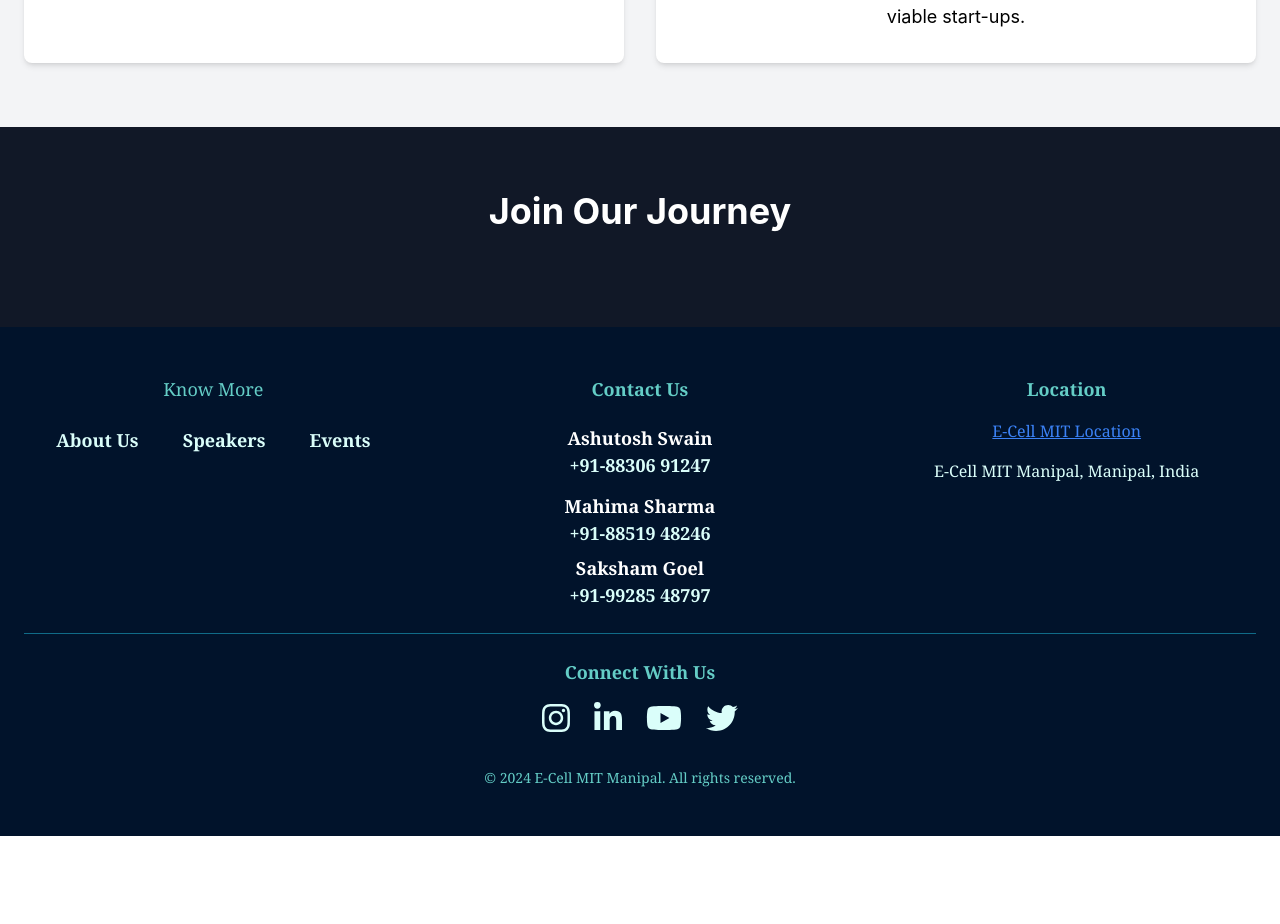
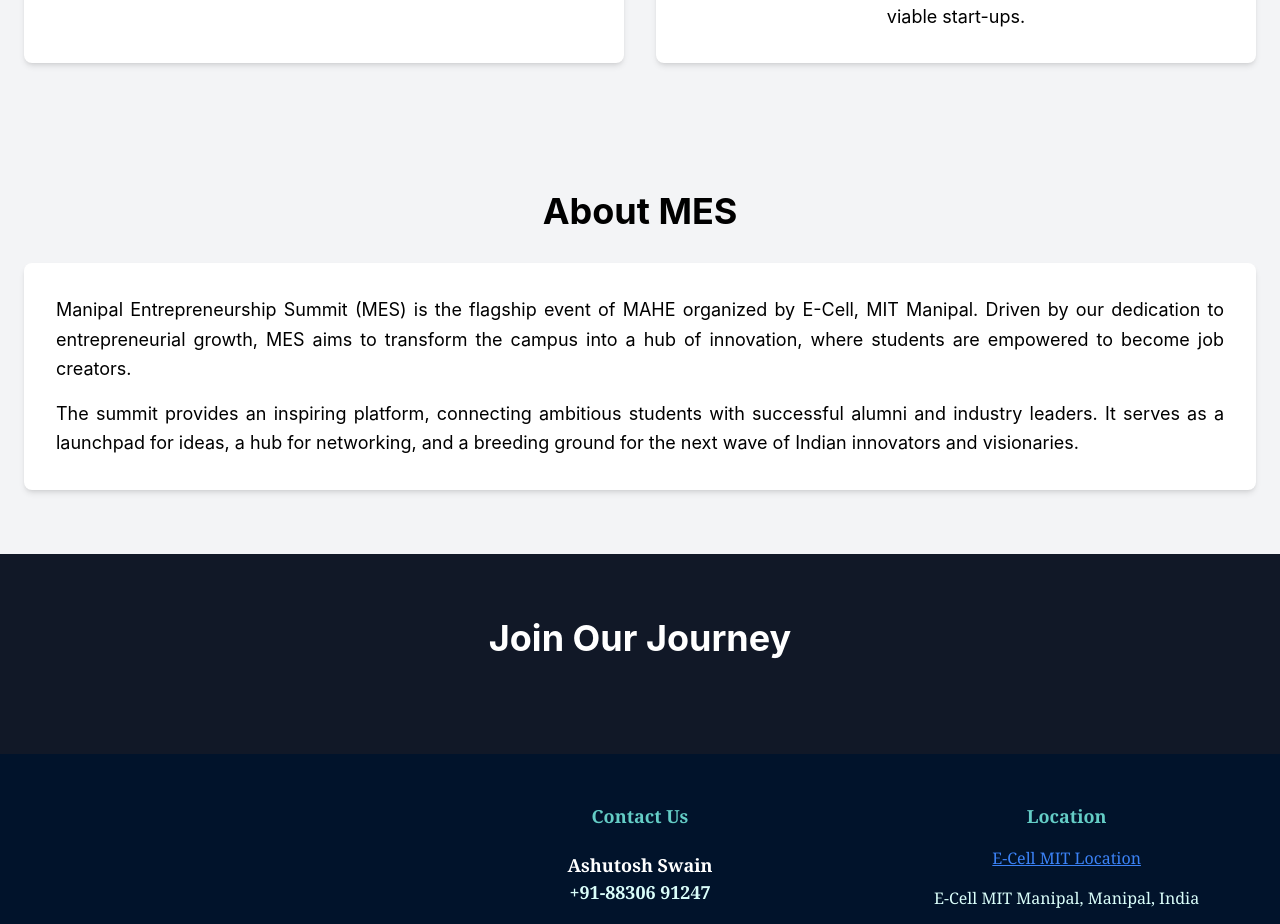
Before and after one commit to Sarabpreet/e-cell, a React (Create React App) app in the folder frontend/: page /AboutUs in a window 1280 px wide. Shown: the part 942-1866 px from the top of the page. Before the commit the page ends 1778 px from the top, so only its background shows below. Built offline with nearby package versions, Linux system fonts and the light colour scheme.

Commit message:
additional

```diff
--- a/frontend/src/assets/mesData.js
+++ b/frontend/src/assets/mesData.js
@@ -3,8 +3,8 @@
     {
         title: "INNOVATION MELA",
         description: "Experience the thrill of exploration as we bring together innovators, thinkers, and visionaries from diverse fields. The Innovation Mela is not just an event; it's a celebration of human creativity, pushing the boundaries of what's possible.",
-        image: "https://picsum.photos/400/200",
-        postURL: "https://example.com/"
+        image: "https://i.ibb.co/t8scmY0/j.jpg",
+        postURL: "https://docs.google.com/forms/d/e/1FAIpQLSdu2y4NnVd_X_QynE_QhyNWg8uMBLMxfqF4zJZOl9ValCAybg/viewform?pli=1"
     }
 ];
 
@@ -34,8 +34,8 @@
     {
         title: "MONEYQUEST",
         description: "An exhilarating event that combines the excitement of a treasure hunt with the strategic thrill of a bidding competition involving a dynamic landscape of strategy, negotiation, and resource management",
-        image: "https://picsum.photos/400/200",
-        postURL: "https://example.com/"
+        image: "https://i.ibb.co/Z2Zv4BN/k.jpg",
+
     }
 ];
 
--- a/frontend/src/components/Footer.jsx
+++ b/frontend/src/components/Footer.jsx
@@ -9,11 +9,9 @@
         <div className="grid grid-cols-1 md:grid-cols-3 gap-12">
           {/* Know More Section */}
           <div>
-            <h4 className=" text-lg mb-4">Know More</h4>
+
             <ul className="space-y-2">
-              <li><a href="/Aboutus" className="text-blue-pale hover:text-blue-mid">About Us</a></li>
-              <li><a href="/speakers" className="text-blue-pale hover:text-blue-mid">Speakers</a></li>
-              <li><a href="/events" className="text-blue-pale hover:text-blue-mid">Events</a></li>
+
 
             </ul>
           </div>
--- a/frontend/src/components/MTApp.jsx
+++ b/frontend/src/components/MTApp.jsx
@@ -127,6 +127,23 @@
         </div>
       </section>
 
+<section className="py-16 bg-gray-100 text-black-700">
+  <div className="container mx-auto px-6">
+    <h2 className="text-4xl font-bold text-center mb-8">About MES</h2>
+    <div className="bg-white p-8 rounded-lg shadow-md">
+      <p className="text-lg leading-relaxed text-justify">
+        Manipal Entrepreneurship Summit (MES) is the flagship event of MAHE organized by E-Cell, MIT Manipal.
+        Driven by our dedication to entrepreneurial growth, MES aims to transform the campus into a hub of innovation,
+        where students are empowered to become job creators.
+      </p>
+      <p className="text-lg leading-relaxed text-justify mt-4">
+        The summit provides an inspiring platform, connecting ambitious students with successful alumni and industry leaders.
+        It serves as a launchpad for ideas, a hub for networking, and a breeding ground for the next wave of Indian innovators and visionaries.
+      </p>
+    </div>
+  </div>
+</section>
+
       {/* Call to Action Section */}
       <section className="py-16 bg-gray-900 text-white">
         <div className="container mx-auto text-center px-6">
--- a/frontend/src/pages/Meettheteam.js
+++ b/frontend/src/pages/Meettheteam.js
@@ -29,10 +29,10 @@
   {
     name: "Mudit gupta",
     role: "Startup guidance and development",
- photo: "https://media.licdn.com/dms/image/v2/D5635AQGkpAZ--WlZew/profile-framedphoto-shrink_800_800/profile-framedphoto-shrink_800_800/0/1734768684506?e=1735419600&v=beta&t=AQ_qBnSae45_SPhf74jrCYlwxr2VaBZeuIOXSFC-TYM",
+ photo: "https://i.ibb.co/SV8wTpG/jps.jpg",
     message: "The best way to predict future is to create it.",
     linkedin: "linkedin.com/in/mudit-gupta-92a8891b3",
-    instagram: "https://www.instagram.com/_mudit_gupta__?utm_source=ig_web_button_share_sheet&igsh=ZDNlZDc0MzIxNw==",
+    instagram: "https://i.ibb.co/SV8wTpG/jps.jpg",
   },
   {
     name: "Aaryav Jain",
@@ -118,8 +118,13 @@
 
 function MeetTheTeam() {
   return (
-    <div className="min-h-screen bg-gradient-to-br from-blue-dark via-blue-mid font-serif to-blue-light p-10">
+    <div className="min-h-screen flex flex-col bg-gradient-to-br from-blue-dark via-blue-mid font-serif to-blue-light">
+  <header className="bg-blue-dark shadow-md">
     <Navbar />
+  </header>
+  <br></br>
+  {/* Main Content */}
+  <main className="flex-grow">
     <h1 className="text-4xl font-bold text-center text-white mb-10">Meet the Team</h1>
     <div className="grid grid-cols-1 sm:grid-cols-2 lg:grid-cols-3 xl:grid-cols-4 gap-8">
       {teamMembers.map((member, index) => (
@@ -127,7 +132,6 @@
           key={index}
           className="relative bg-blue-dark rounded-lg border-4 border-gold-400 shadow-2xl overflow-hidden group transform transition duration-500 hover:scale-105 hover:shadow-3xl"
         >
-            {/* Photo */}
           <div className="relative overflow-hidden">
             <img
               src={member.photo}
@@ -135,15 +139,11 @@
               className="w-32 h-32 rounded-full mx-auto mt-4 transition duration-300"
             />
           </div>
-
-            {/* Text Content */}
           <div className="relative bottom-0 w-full p-4 bg-opacity-80 bg-blue-dark text-center transition-colors duration-300 z-10 group-hover:bg-opacity-90">
             <h2 className="text-white text-xl font-semibold">{member.name}</h2>
             <p className="text-sm text-gray-300">{member.role}</p>
             <p className="text-white mt-2 italic">{`" ${member.message} "`}</p>
           </div>
-
-            {/* Social Media Links */}
           <div className="absolute bottom-4 w-full p-2 flex justify-center space-x-4 opacity-0 group-hover:opacity-100 transition-opacity duration-300">
             <a
               href={member.linkedin}
@@ -165,9 +165,15 @@
         </div>
       ))}
     </div>
+  </main>
   <br></br>
+
+  {/* Footer */}
+  <footer className="bg-blue-dark py-4 text-center text-white">
     <Footer />
+  </footer>
 </div>
+
   );
 }
 
--- a/frontend/src/pages/homePage.js
+++ b/frontend/src/pages/homePage.js
@@ -15,6 +15,7 @@
 
 import { gsap } from 'gsap';
 import { ScrollTrigger } from 'gsap/ScrollTrigger';
+import blog from './BlogPage';
 
 gsap.registerPlugin(ScrollTrigger);
 
@@ -177,7 +178,7 @@
                                 </p>
                             </div>
                             <Link
-                                to=""
+                                to="/blog"
                                 className="inline-block bg-blue-dark hover:bg-blue-mid text-white font-bold py-3 px-6 rounded-full transition-colors"
                             >
                                 Explore Blogs
--- a/frontend/src/pages/mes.js
+++ b/frontend/src/pages/mes.js
@@ -17,8 +17,12 @@
     <div className={`py-6 px-4 mb-8 rounded-lg bg-gradient-to-r ${gradient} text-black`}>
       <h2 className="text-3xl font-semibold text-center mb-6">{title}</h2>
       <div
-        className="grid gap-6 sm:grid-cols-1 md:grid-cols-3 lg:grid-cols-3 justify-items-center"
-        style={{ gridTemplateColumns: "1fr auto 1fr" }}
+        className="grid gap-6 justify-center"
+        style={{
+          display: "flex", // Use flexbox for centering
+          justifyContent: "center", // Horizontally center items
+          alignItems: "center", // Vertically center items if needed
+        }}
       >
         {events.map((event, index) => (
           <div
@@ -26,8 +30,8 @@
             className={`p-6 bg-transparent border border-white rounded-lg shadow-lg h-full cursor-pointer transform transition-all duration-300 ease-in-out ${activeIndex === index ? 'scale-105' : ''}`}
             onClick={() => handleClick(index)}
             style={{
-              gridColumn: index === 0 ? "2" : undefined, // Center the first item
               textAlign: "center", // Center align text
+              maxWidth: "400px", // Optional: Restrict the width of the card
             }}
           >
             <h3 className="text-xl font-semibold mb-2">{event.name}</h3>
@@ -37,6 +41,7 @@
       </div>
     </div>
   );
+
 
 
 }
@@ -64,24 +69,6 @@
       <main>
         <section className="py-12 bg-gradient-to-br from-blue-dark via-blue-mid to-blue-light">
           <div className="container mx-auto px-4 md:px-10 lg:px-16">
-          <header className="mb-12">
-              <h1 className="text-4xl font-bold text-blue-pale">About MES</h1>
-            </header>
-            <p  class="text-white">
-            Manipal Entrepreneurship Summit (MES) is the flagship event
-of MAHE organised by E-Cell, MIT Manipal.
-
-Driven by our dedication towards entrepreneurial growth,
-MES aims to transform the campus into a hub of innovation,
-where students are empowered to become job creators.
-
-The summit provides an inspiring platform, connecting
-ambitious students with successful alumni and industry
-leaders providing a launchpad for ideas, a hub for networking,
-and a breeding ground for the next wave of Indian innovators
-and visionaries.
-            </p>
-            <br></br>
             <header className="mb-12">
               <h1 className="text-4xl font-bold text-blue-pale">Flagship Events</h1>
             </header>
--- a/package.json
+++ b/package.json
@@ -1,5 +1,6 @@
 {
   "dependencies": {
+    "language-subtag-registry": "^0.3.23",
     "react": "^19.0.0",
     "react-dom": "^19.0.0",
     "react-simple-typewriter": "^5.0.1",
```
Also changed, not shown: 1 other file (tests, documents, lock files or other folders). Lines whose indentation alone changed are shown as unchanged.
